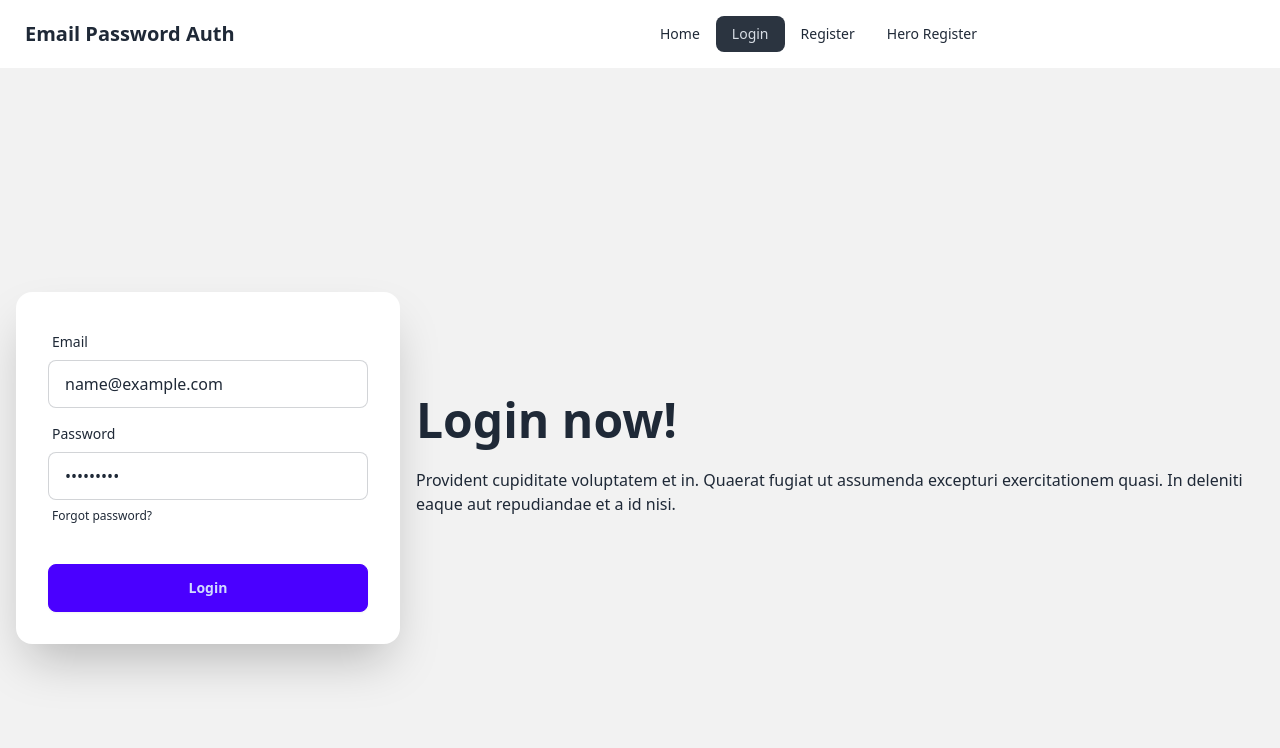
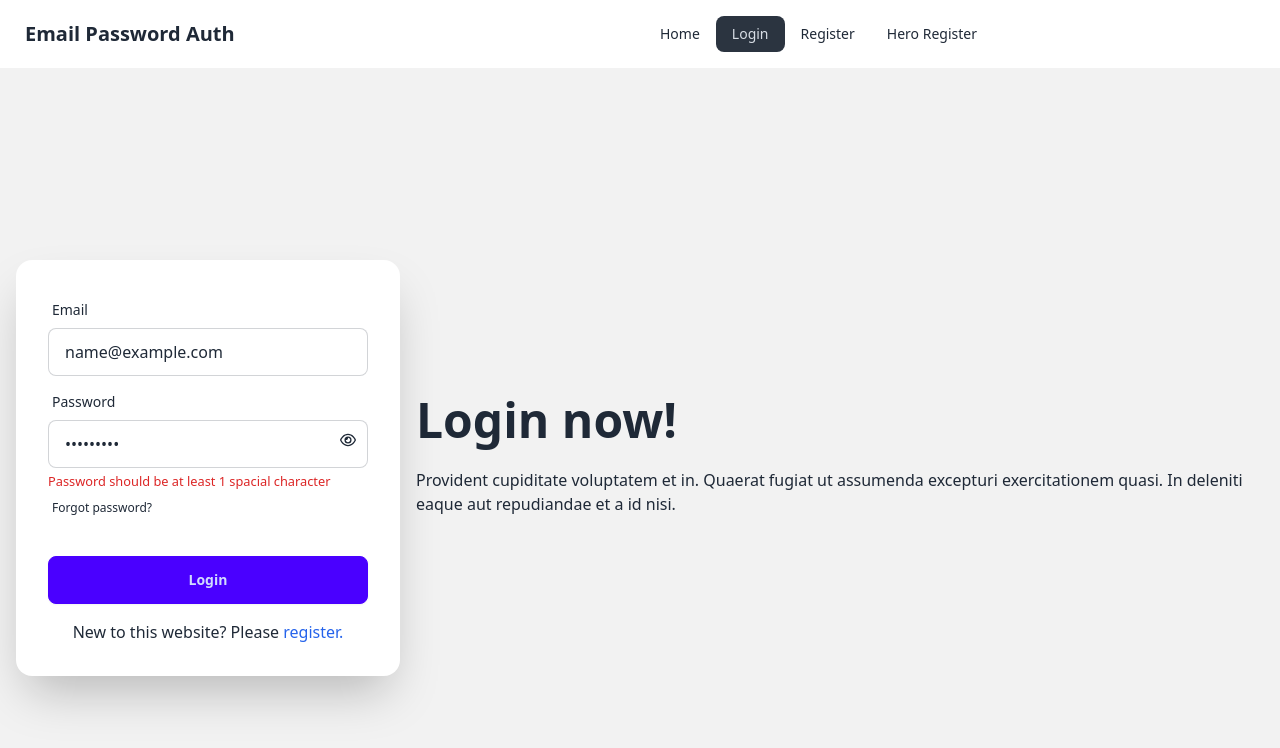
Before and after one commit to ahmadtnvir/Email-Password-Auth-Login-Form, a React (Vite) app: page /login in a window 1280 px wide. Both pictures are taken after typing "name@example.com", "Sample123" into the empty fields and a click on the button "Login". Shown: the top 748 px of the page. Built offline with nearby package versions, Linux system fonts and the light colour scheme; no server answers.

Commit message:
Forget or Reset Password, Toggle Registration and login

```diff
--- a/src/Components/HeroRegister/HeroRegister.jsx
+++ b/src/Components/HeroRegister/HeroRegister.jsx
@@ -2,6 +2,7 @@ import { createUserWithEmailAndPassword } from "firebase/auth";
 import auth from "../../firebase.init/firebase.init";
 import { useState } from "react";
 import { FaRegEye ,FaRegEyeSlash } from "react-icons/fa6";
+import { Link } from "react-router-dom";
 
 const HeroRegister = () => {
   const [errorMsg, setErrorMsg] = useState("");
@@ -23,7 +24,7 @@ const HeroRegister = () => {
       return;
     }
     // /^(?=.*[0-9])(?=.*[!@#$%^&*])[a-zA-Z0-9!@#$%^&*]{6,16}$/(password validation regex js)
-    else if(!/[!@#$%^&*]/.test(password)) {
+    else if(!/[A-Z]/.test(password)) {
       setErrorMsg('Password should be at least 1 spacial character');
       return;
     }
@@ -98,6 +99,9 @@ const HeroRegister = () => {
             <div className="form-control mt-6">
               <button className="btn btn-primary">Login</button>
             </div>
+            <div className="text-center">
+            <p>Already have an account? Please <Link to={'/login'} className="text-blue-600">login.</Link></p>
+          </div>
           </form>
           <div>
             {
@@ -107,6 +111,7 @@ const HeroRegister = () => {
               successMsg && <p className="text-green-600 text-center">{successMsg}</p>
             }
           </div>
+
         </div>
       </div>
     </div>
--- a/src/Components/LogIn/LogIn.jsx
+++ b/src/Components/LogIn/LogIn.jsx
@@ -1,10 +1,15 @@
-import { signInWithEmailAndPassword } from "firebase/auth";
+import { sendPasswordResetEmail, signInWithEmailAndPassword } from "firebase/auth";
 import auth from "../../firebase.init/firebase.init";
-import { useState } from "react";
+import { useRef, useState } from "react";
+import { FaRegEye ,FaRegEyeSlash } from "react-icons/fa6";
+import { Link } from "react-router-dom";
 
 const LogIn = () => {
 
   const [errorMsg, setErrorMsg] = useState('');
+  const [successMsg, setSuccessMsg] = useState('');
+  const [showPassword, setShowPassword] = useState(false)
+  const emailRef = useRef(null);
 
   const handleLongIn = e => {
     e.preventDefault();
@@ -13,20 +18,45 @@ const LogIn = () => {
     console.log(email,password);
 
     setErrorMsg('');
+    setSuccessMsg('');
 
     if (password.length < 6) {
       setErrorMsg('Password should be at least 6 characters');
+      return;
+    }
+    else if (!/[!@#$%^&*]/.test(password)) {
+      setErrorMsg('Password should be at least 1 spacial character');
       return;
     }
 
     signInWithEmailAndPassword(auth,email,password)
       .then(result => {
         console.log(result.user);
+        setSuccessMsg('Successfully Added');
       })
       .catch(error => {
         console.error(error);
         setErrorMsg(error.message);
       })
+  }
+
+  const handleForgotPassword = () => {
+    const email = emailRef.current.value;
+    if (!email) {
+      console.log('Please provide an email', emailRef.current.value);
+      return;
+    }
+    else if (!/^(?=.*[0-9])(?=.*[!@#$%^&*])[a-zA-Z0-9!@#$%^&*]{6,16}$/.test(email)) {
+      console.log('Please write a valid email');
+      return;
+    }
+    sendPasswordResetEmail(auth,email)
+      .then(() => {
+        alert('Sent an Email');
+      })
+      .catch(error => {
+      console.log(error.message)}
+    )
   }
   return (
     <div className="hero min-h-screen bg-base-200">
@@ -47,18 +77,19 @@ const LogIn = () => {
               </label>
               <input
                 type="email"
+                ref={emailRef}
                 placeholder="email"
                 className="input input-bordered"
                 name="email"
                 required
               />
             </div>
-            <div className="form-control">
+            <div className="form-control relative">
               <label className="label">
                 <span className="label-text">Password</span>
               </label>
               <input
-                type="password"
+                type={showPassword ? "text" : "password"}
                 placeholder="password"
                 className="input input-bordered"
                 name="password"
@@ -66,11 +97,16 @@ const LogIn = () => {
               />
               <div>
               {
-                errorMsg && <strong className="text-red-600">{errorMsg}</strong>
+                errorMsg && <small className="text-red-600">{errorMsg}</small>
               }
+              <span onClick={() => setShowPassword(!showPassword)} className="absolute top-12 right-3">
+                {
+                  showPassword ? <FaRegEyeSlash></FaRegEyeSlash> : <FaRegEye></FaRegEye>
+                }
+              </span>
             </div>
               <label className="label">
-                <a href="#" className="label-text-alt link link-hover">
+                <a onClick={handleForgotPassword} href="#" className="label-text-alt link link-hover">
                   Forgot password?
                 </a>
               </label>
@@ -78,7 +114,14 @@ const LogIn = () => {
             <div className="form-control mt-6">
               <button className="btn btn-primary">Login</button>
             </div>
-
+            <div>
+              {
+                successMsg && <small className="text-green-600">{successMsg}</small>
+              }
+            </div>
+            <div className="text-center">
+              <p>New to this website? Please <Link to={'/heroRegister'} className="text-blue-600">register.</Link></p>
+            </div>
           </form>
         </div>
       </div>
```
